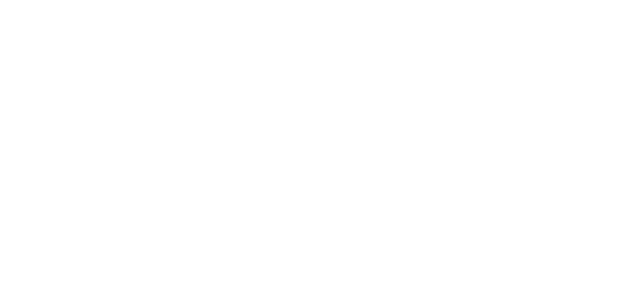
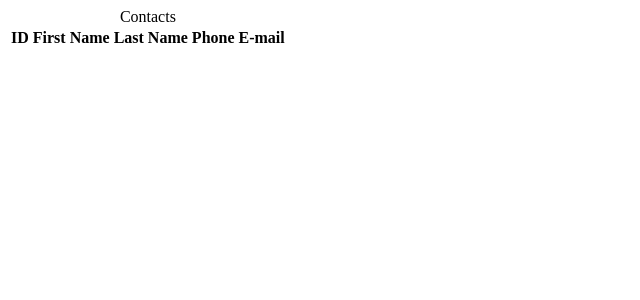
Before and after one commit to AndreiVidal/Projeto_agenda_Django, a Django app: page / in a window 1280 px wide. Before the commit the part shown is empty. Shown: the top 300 px of the page, without its empty margins (0-640 px from the left). Run offline with Django 4.2, Linux system fonts and the light colour scheme; lists and menus that the app fills with data are empty.

Commit message:
modified:   base_templates/global/base.html modified:   contact/templates/contact/index.html

```diff
--- a/base_templates/global/base.html
+++ b/base_templates/global/base.html
@@ -1,17 +1,14 @@
-{% load static %} <!DOCTYPE html>
+{% load static %}
+<!DOCTYPE html>
 <html lang="en">
-
-<head>
-    <meta charset="UTF-8">
-    <meta http-equiv="X-UA-Compatible" content="IE=edge">
-    <meta name="viewport" content="width=device-width, initial-scale=1.0">
-    <title>Document</title>
-    <link rel="stylesheet" href="{% static 'global/css/style.css' %}">
-
-</head>
-
-<body>
-
-</body>
-
+  <head>
+    <meta charset="UTF-8" />
+    <meta http-equiv="X-UA-Compatible" content="IE=edge" />
+    <meta name="viewport" content="width=device-width, initial-scale=1.0" />
+    <title>Agenda Django</title>
+    <link rel="stylesheet" href="{% static 'global/css/style.css' %}" />
+  </head>
+  <body>
+    <main class="content">{% block content %} {% endblock content %}</main>
+  </body>
 </html>
--- a/contact/templates/contact/index.html
+++ b/contact/templates/contact/index.html
@@ -1 +1,40 @@
 {% extends 'global/base.html' %}
+  {% block content %}
+    <div class="responseve-table">
+      <table class="contacts-table">
+        <caption class="table-caption">
+          Contacts
+        </caption>
+        <thead>
+          <tr class="table-row table-row-header">
+            <th class="table-head">ID</th>
+            <th class="table-head">First Name</th>
+            <th class="table-head">Last Name</th>
+            <th class="table-head">Phone</th>
+            <th class="table-head">E-mail</th>
+          </tr>
+        </thead>
+        <tbody>
+          {% for contact in contacts %}
+            <tr class="table-row">
+              <td class="table-cel"><a href="#" class="table-link">
+                {{ contact.id }}
+              </a></td>
+              <td class="table-cel"><a href="#" class="table-link">
+                {{ contact.first_name }}
+              </a></td>
+              <td class="table-cel"><a href="#" class="table-link">
+                {{ contact.last_name }}
+              </a></td>
+              <td class="table-cel"><a href="#" class="table-link">
+                {{ contact.phone }}
+              </a></td>
+              <td class="table-cel"><a href="#" class="table-link">
+                {{ contact.email }}
+              </a></td>
+            </tr>
+          {% endfor %}
+        </tbody>
+      </table>
+    </div>
+  {% endblock %}
```
